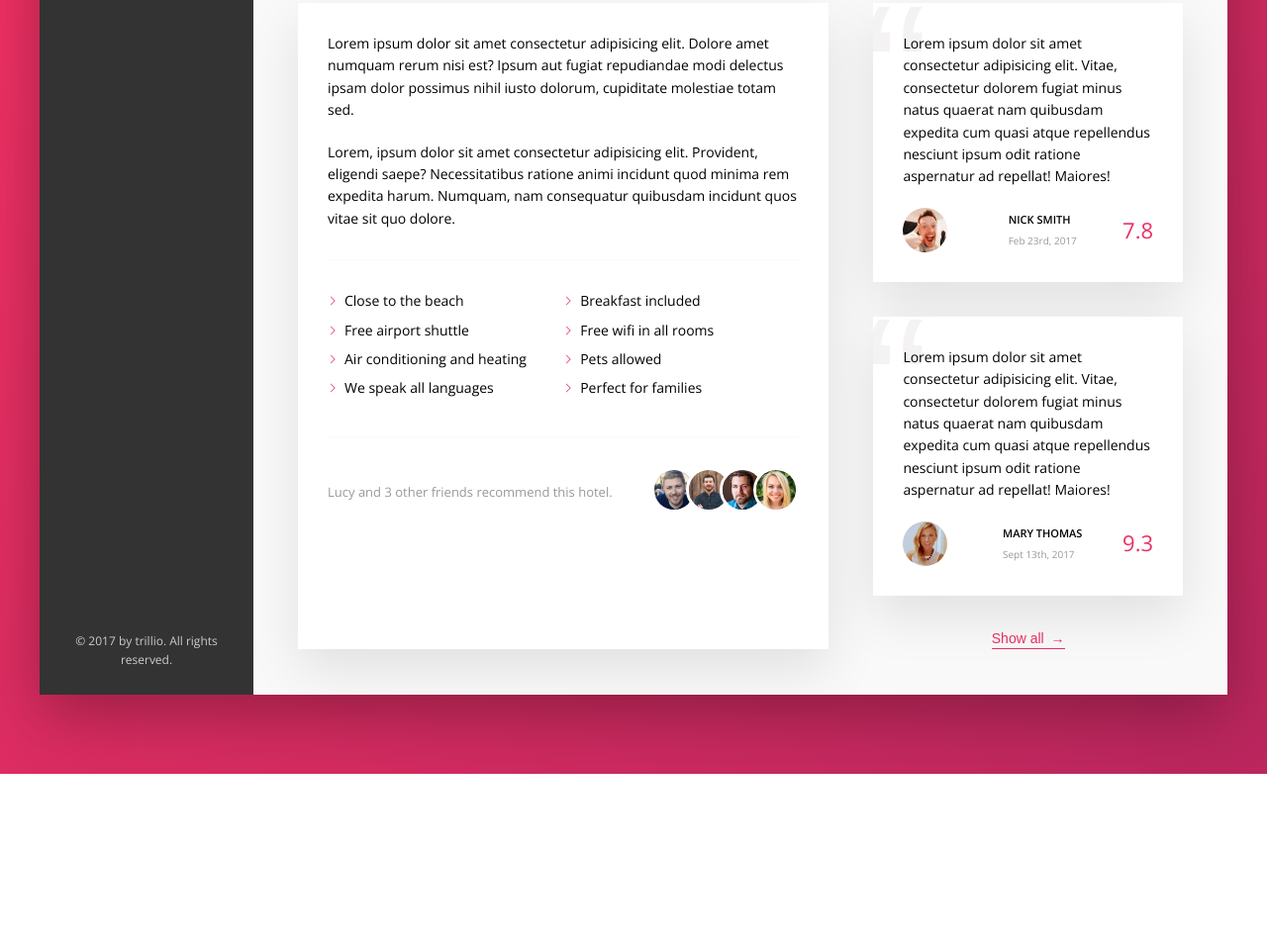
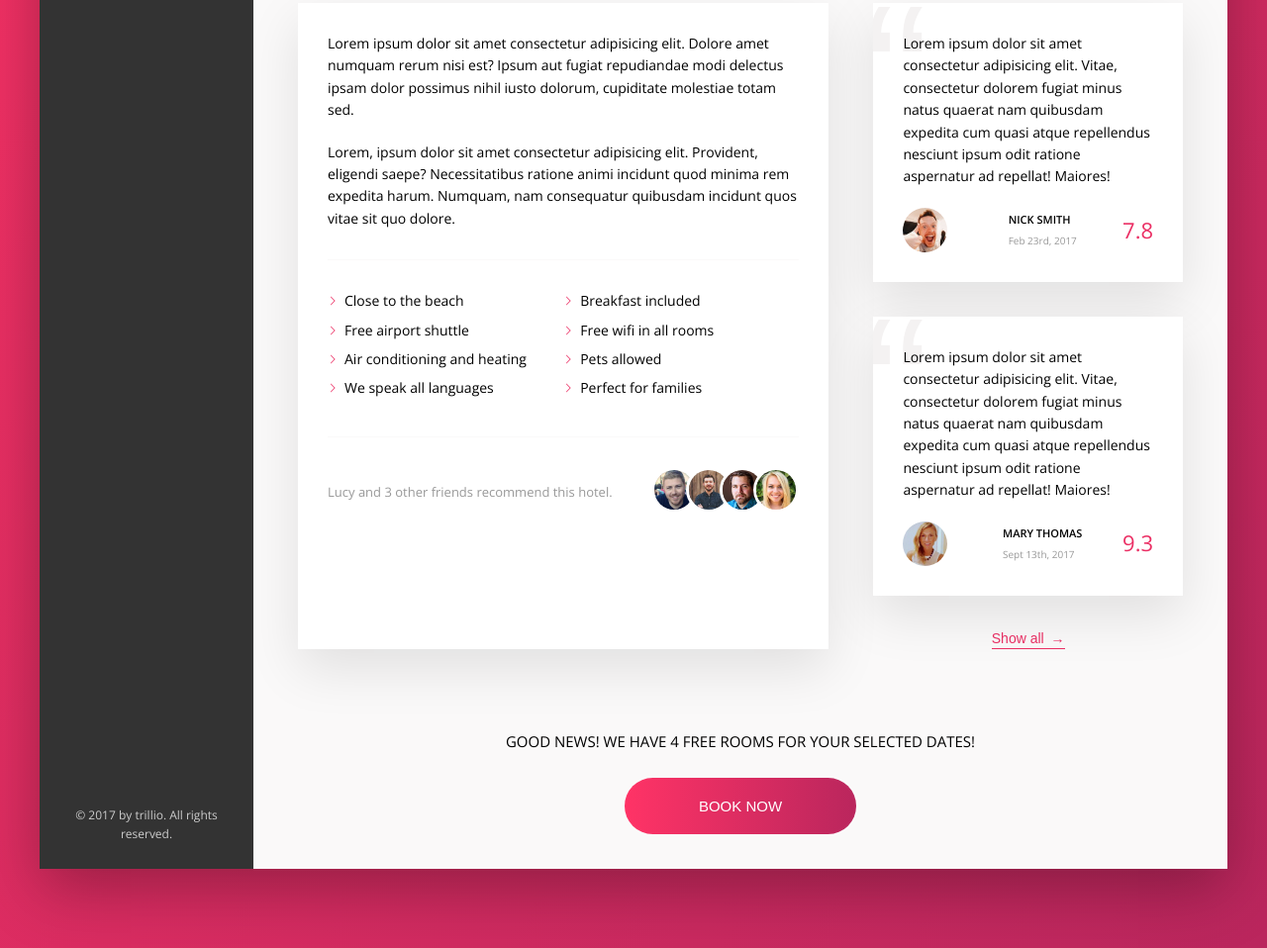
Before and after one commit to jamorin/trillo, a plain HTML site: page index.html in a window 1280 px wide. Shown: the part 644-1602 px from the top of the page at 99% size. Before the commit the page ends 1426 px from the top, so only its background shows below. Drawn offline with nearby package versions, Linux system fonts and the light colour scheme; files that its build step writes are made by us from their sources.

Commit message:
7.85 Building the CTA Section

```diff
--- a/index.html
+++ b/index.html
@@ -240,6 +240,15 @@
               <button class="btn-inline">Show all <span>&rarr;</span></button>
             </div>
           </div>
+          <div class="cta">
+            <h2 class="cta__book-now">
+              Good news! We have 4 free rooms for your selected dates!
+            </h2>
+            <button class="btn">
+              <span class="btn__visible">Book now</span
+              ><span class="btn__invisible">Only 4 rooms left</span>
+            </button>
+          </div>
         </main>
       </div>
     </div>
--- a/sass/_components.scss
+++ b/sass/_components.scss
@@ -414,3 +414,69 @@
     z-index: 1;
   }
 }
+
+.cta {
+  padding: 3.5rem 0;
+  text-align: center;
+
+  &__book-now {
+    font-size: 1.5rem;
+    font-weight: 300;
+    text-transform: uppercase;
+    margin-bottom: 2.5rem;
+  }
+}
+
+.btn {
+  font-size: 1.5rem;
+  font-weight: 300;
+  text-transform: uppercase;
+  border-radius: 100px;
+  border: none;
+  background-image: linear-gradient(
+    to right,
+    var(--color-primary-light),
+    var(--color-primary-dark)
+  );
+  color: #fff;
+  position: relative;
+  overflow: hidden;
+  cursor: pointer;
+
+  & > * {
+    display: inline-block;
+    height: 100%;
+    width: 100%;
+    transition: all 0.2s;
+  }
+  &__visible {
+    padding: 2rem 7.5rem;
+  }
+  &__invisible {
+    position: absolute;
+    padding: 2rem 0;
+    left: 0;
+    top: -100%;
+  }
+
+  &:hover {
+    background-image: linear-gradient(
+      to left,
+      var(--color-primary-light),
+      var(--color-primary-dark)
+    );
+  }
+
+  &:hover &__visible {
+    transform: translateY(100%);
+  }
+
+  &:hover &__invisible {
+    top: 0;
+  }
+
+  &:focus {
+    outline: none;
+    animation: pulsate 1s infinite;
+  }
+}
```
